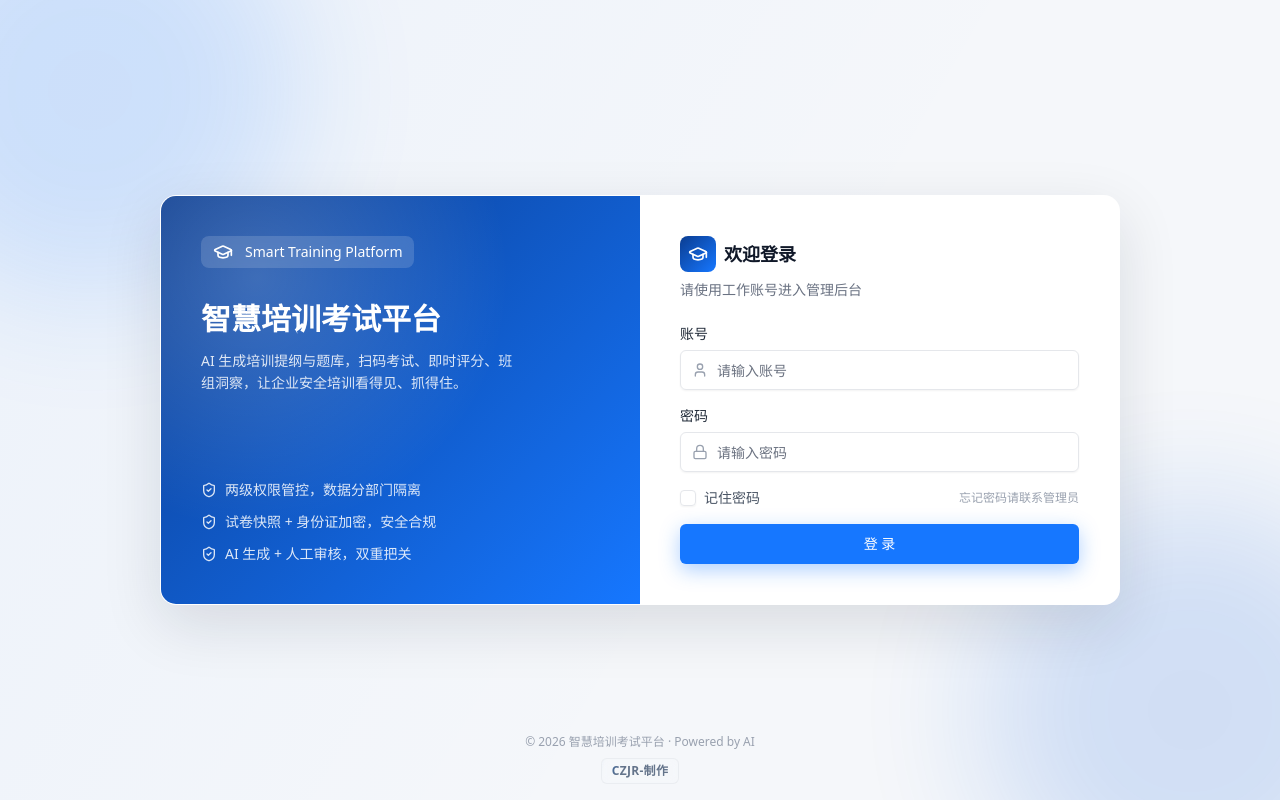
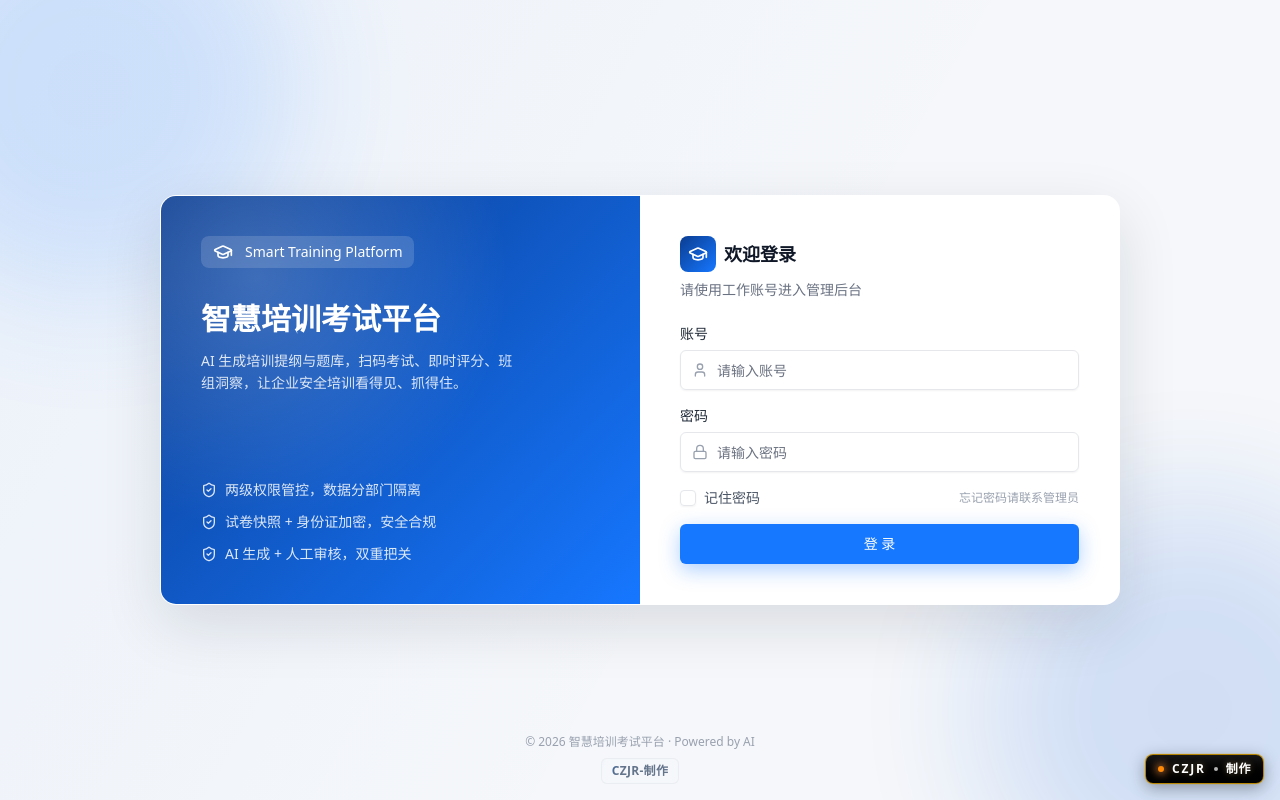
Before and after one commit to MIKE-ZHANG-520/exam-platform, a Next.js app: page /login in a window 1280 px wide. Built offline with nearby package versions, Linux system fonts and the light colour scheme.

Commit message:
feat(logo): 新增全局品牌 Logo（CZJR · 制作），右下角悬浮 + 扫光动画 + 呼吸脉冲，覆盖所有页面
Coze-Commit-Type: user
Coze-User-ID: 2710746778309316
Coze-Conversation-ID: 10405727

```diff
--- a/src/app/globals.css
+++ b/src/app/globals.css
@@ -488,3 +488,129 @@ body {
   background: var(--brand-primary-50);
   color: var(--brand-primary);
 }
+
+/* ============ 全局 Logo 徽章（才子佳人-制作）============ */
+@keyframes czjr-shimmer {
+  0% {
+    transform: translateX(-120%) skewX(-20deg);
+  }
+  100% {
+    transform: translateX(280%) skewX(-20deg);
+  }
+}
+
+@keyframes czjr-border-glow {
+  0%,
+  100% {
+    box-shadow: 0 4px 16px rgba(0, 0, 0, 0.35),
+      0 0 0 1px rgba(245, 158, 11, 0.55),
+      0 0 12px rgba(245, 158, 11, 0.25);
+  }
+  50% {
+    box-shadow: 0 4px 20px rgba(0, 0, 0, 0.45),
+      0 0 0 1px rgba(251, 191, 36, 0.9),
+      0 0 22px rgba(251, 191, 36, 0.55);
+  }
+}
+
+@keyframes czjr-dot-pulse {
+  0%,
+  100% {
+    box-shadow: 0 0 6px 1px rgba(251, 146, 60, 0.7);
+    opacity: 1;
+  }
+  50% {
+    box-shadow: 0 0 12px 3px rgba(251, 146, 60, 0.95);
+    opacity: 0.9;
+  }
+}
+
+.czjr-logo-wrap {
+  position: fixed;
+  right: 12px;
+  bottom: 12px;
+  z-index: 2147483000;
+  pointer-events: none;
+  user-select: none;
+}
+
+@media (min-width: 768px) {
+  .czjr-logo-wrap {
+    right: 16px;
+    bottom: 16px;
+  }
+}
+
+.czjr-logo {
+  position: relative;
+  display: inline-flex;
+  align-items: center;
+  gap: 8px;
+  padding: 6px 12px;
+  border-radius: 8px;
+  background: linear-gradient(135deg, #111827 0%, #1f2937 100%);
+  border: 1px solid rgba(245, 158, 11, 0.6);
+  overflow: hidden;
+  animation: czjr-border-glow 2.6s ease-in-out infinite;
+  font-family: -apple-system, BlinkMacSystemFont, "PingFang SC",
+    "Microsoft YaHei", "Segoe UI", sans-serif;
+}
+
+.czjr-logo::before {
+  content: "";
+  position: absolute;
+  top: 0;
+  left: 0;
+  height: 100%;
+  width: 40%;
+  background: linear-gradient(
+    90deg,
+    transparent 0%,
+    rgba(255, 255, 255, 0.28) 45%,
+    rgba(251, 191, 36, 0.42) 50%,
+    rgba(255, 255, 255, 0.28) 55%,
+    transparent 100%
+  );
+  animation: czjr-shimmer 2.4s ease-in-out infinite;
+  pointer-events: none;
+}
+
+.czjr-dot {
+  width: 6px;
+  height: 6px;
+  border-radius: 999px;
+  background: #fb923c;
+  animation: czjr-dot-pulse 1.8s ease-in-out infinite;
+  flex-shrink: 0;
+}
+
+.czjr-brand {
+  position: relative;
+  color: #ffffff;
+  font-weight: 700;
+  font-size: 12px;
+  letter-spacing: 0.12em;
+}
+
+.czjr-sep {
+  position: relative;
+  width: 3px;
+  height: 3px;
+  border-radius: 999px;
+  background: rgba(255, 255, 255, 0.75);
+  flex-shrink: 0;
+}
+
+.czjr-suffix {
+  position: relative;
+  color: #ffffff;
+  font-weight: 600;
+  font-size: 12px;
+  letter-spacing: 0.04em;
+}
+
+@media print {
+  .czjr-logo-wrap {
+    display: none;
+  }
+}
--- a/src/app/layout.tsx
+++ b/src/app/layout.tsx
@@ -1,6 +1,7 @@
 import type { Metadata } from 'next';
 import { Inspector } from 'react-dev-inspector';
 import { Toaster } from '@/components/ui/sonner';
+import { GlobalLogo } from '@/components/global-logo';
 import './globals.css';
 
 export const metadata: Metadata = {
@@ -23,6 +24,7 @@ export default function RootLayout({
       <body className="antialiased">
         {isDev && <Inspector />}
         {children}
+        <GlobalLogo />
         <Toaster position="top-center" richColors closeButton />
       </body>
     </html>
--- /dev/null
+++ b/src/components/global-logo.tsx
@@ -0,0 +1,79 @@
+/**
+ * 全局 Logo · CZJR · 制作
+ * 固定在页面右下角，滚动时保持可见
+ * 具备闪光扫过效果 + 橙色发光圆点脉冲
+ */
+export function GlobalLogo() {
+  return (
+    <div
+      className="fixed bottom-3 right-3 z-[9999] pointer-events-none select-none md:bottom-4 md:right-4"
+      aria-label="CZJR 制作"
+    >
+      <div
+        className="
+          relative flex items-center gap-2
+          rounded-lg
+          bg-gradient-to-b from-neutral-900 to-black
+          border border-amber-400/70
+          px-3 py-1.5
+          shadow-[0_4px_16px_rgba(0,0,0,0.35),0_0_0_1px_rgba(251,191,36,0.15)]
+          overflow-hidden
+        "
+      >
+        {/* 扫光层 · 从左到右循环 */}
+        <span
+          aria-hidden="true"
+          className="
+            pointer-events-none absolute inset-0
+            bg-[linear-gradient(110deg,transparent_20%,rgba(255,213,128,0.28)_50%,transparent_80%)]
+            bg-[length:200%_100%]
+            animate-[czjr-shimmer_2.8s_linear_infinite]
+          "
+        />
+
+        {/* 橙色发光圆点 · 呼吸脉冲 */}
+        <span
+          aria-hidden="true"
+          className="
+            relative z-10 inline-block h-1.5 w-1.5 rounded-full
+            bg-orange-400
+            shadow-[0_0_8px_2px_rgba(251,146,60,0.75)]
+            animate-[czjr-pulse_1.6s_ease-in-out_infinite]
+          "
+        />
+
+        {/* CZJR */}
+        <span
+          className="
+            relative z-10
+            text-[11px] md:text-xs
+            font-bold tracking-[0.15em]
+            text-white
+            [text-shadow:0_0_6px_rgba(255,213,128,0.35)]
+          "
+        >
+          CZJR
+        </span>
+
+        {/* 分隔圆点 */}
+        <span
+          aria-hidden="true"
+          className="relative z-10 inline-block h-1 w-1 rounded-full bg-white/70"
+        />
+
+        {/* 制作 */}
+        <span
+          className="
+            relative z-10
+            text-[11px] md:text-xs
+            font-semibold tracking-wider
+            text-white
+            [text-shadow:0_0_6px_rgba(255,213,128,0.35)]
+          "
+        >
+          制作
+        </span>
+      </div>
+    </div>
+  );
+}
```
